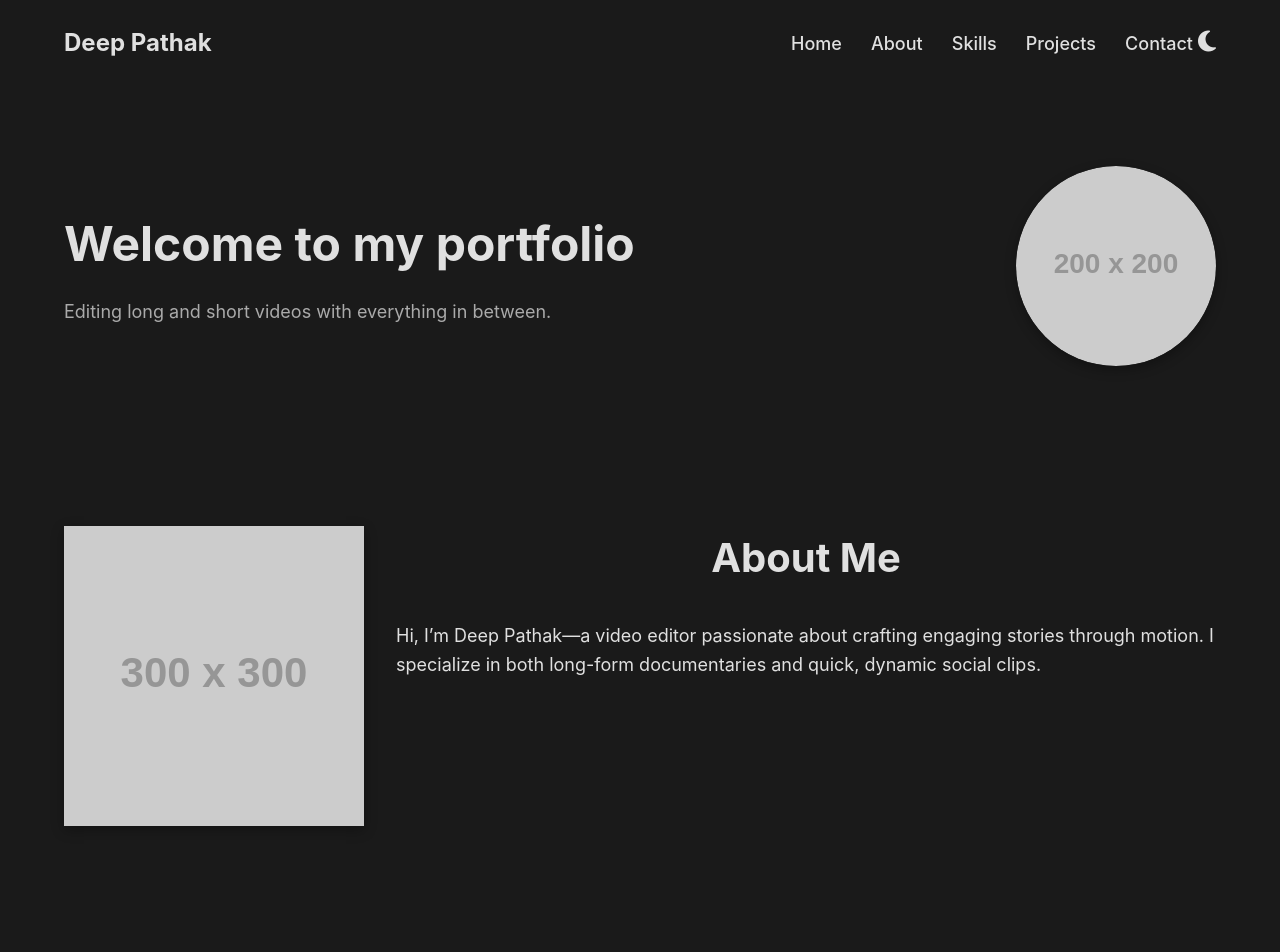
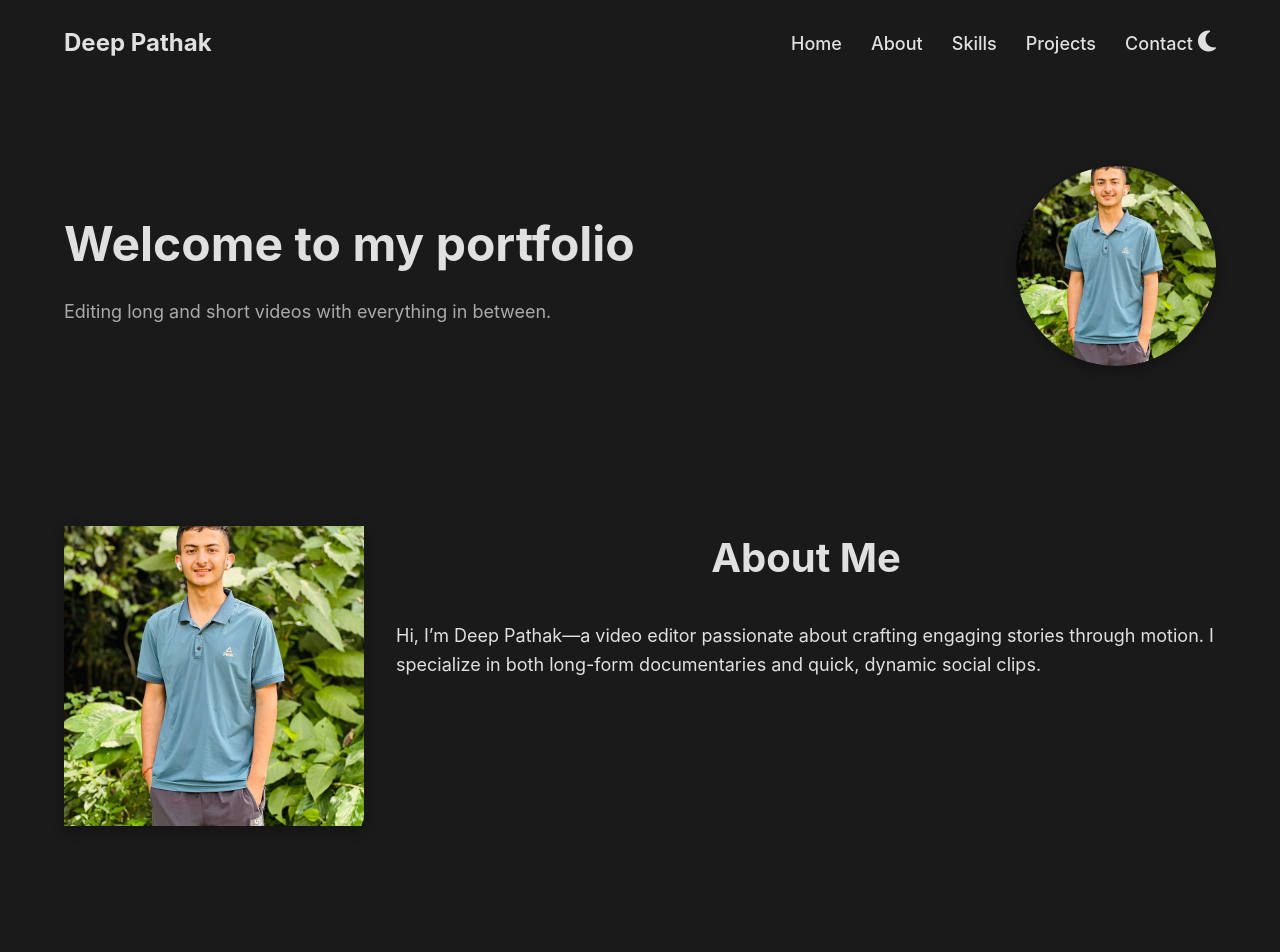
Before and after one commit to DeeppathakEdit/Deeppathak_Portfolio, a plain HTML site: page index.html in a window 1280 px wide. Shown: the top 952 px of the page. Drawn offline with Linux system fonts and the light colour scheme; placeholder pictures from the web are drawn by us.

Commit message:
Update index.html

```diff
--- a/index.html
+++ b/index.html
@@ -257,13 +257,13 @@
       <p>Editing long and short videos with everything in between.</p>
     </div>
     <div class="hero-img">
-      <img src="images/profile.png" onerror="this.src='https://placehold.co/200x200';" alt="Deep Pathak Profile">
+      <img src="images/deeppathak.jpeg" onerror="this.src='https://placehold.co/200x200';" alt="Deep Pathak Profile">
     </div>
   </section>
 
   <section id="about" class="about">
     <div class="about-img">
-      <img src="images/profile.png" onerror="this.src='https://placehold.co/300x300';" alt="About Deep Pathak">
+      <img src="images/deeppathak.jpeg" onerror="this.src='https://placehold.co/300x300';" alt="About Deep Pathak">
     </div>
     <div class="about-text">
       <h2>About Me</h2>
```
